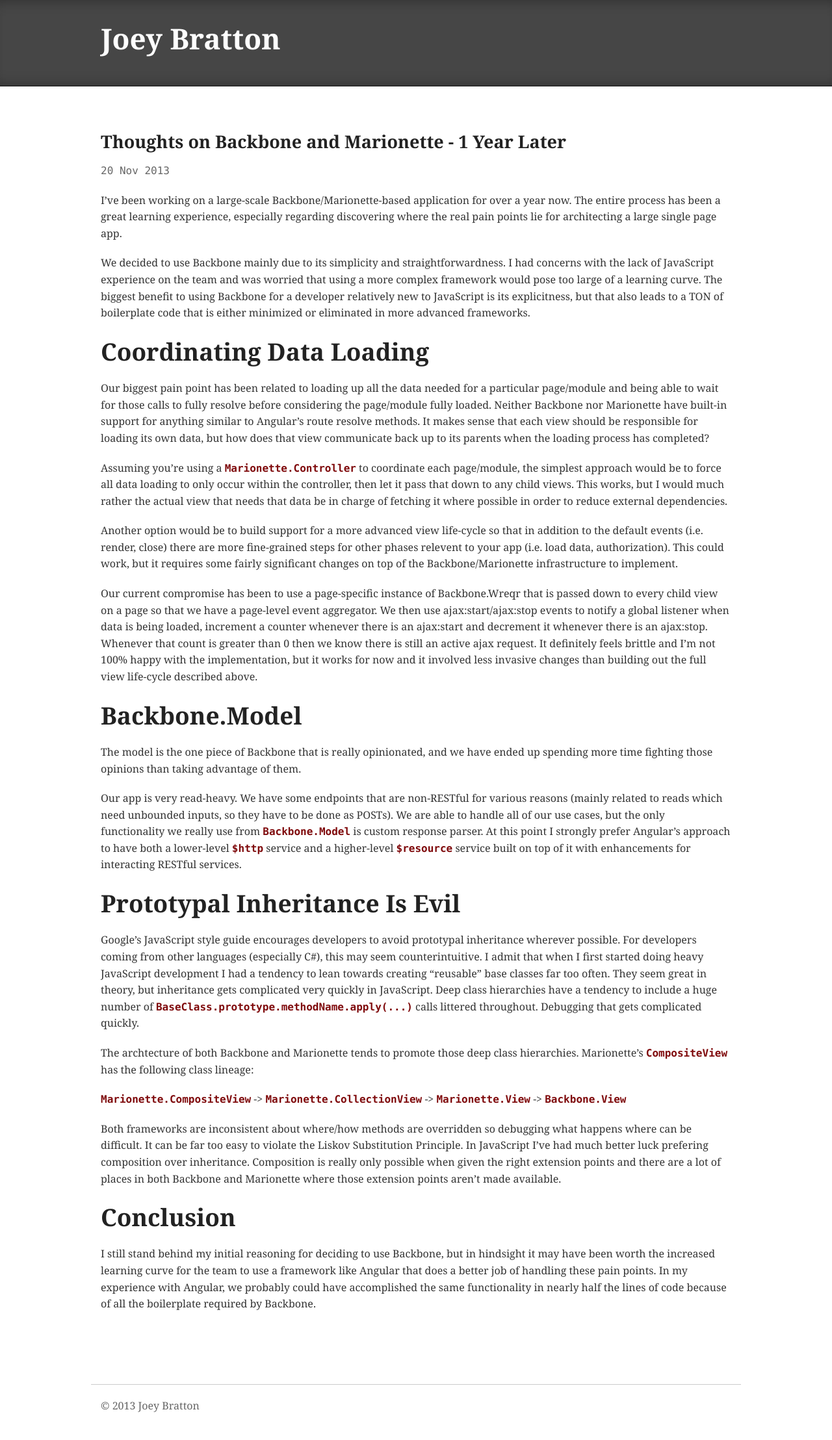
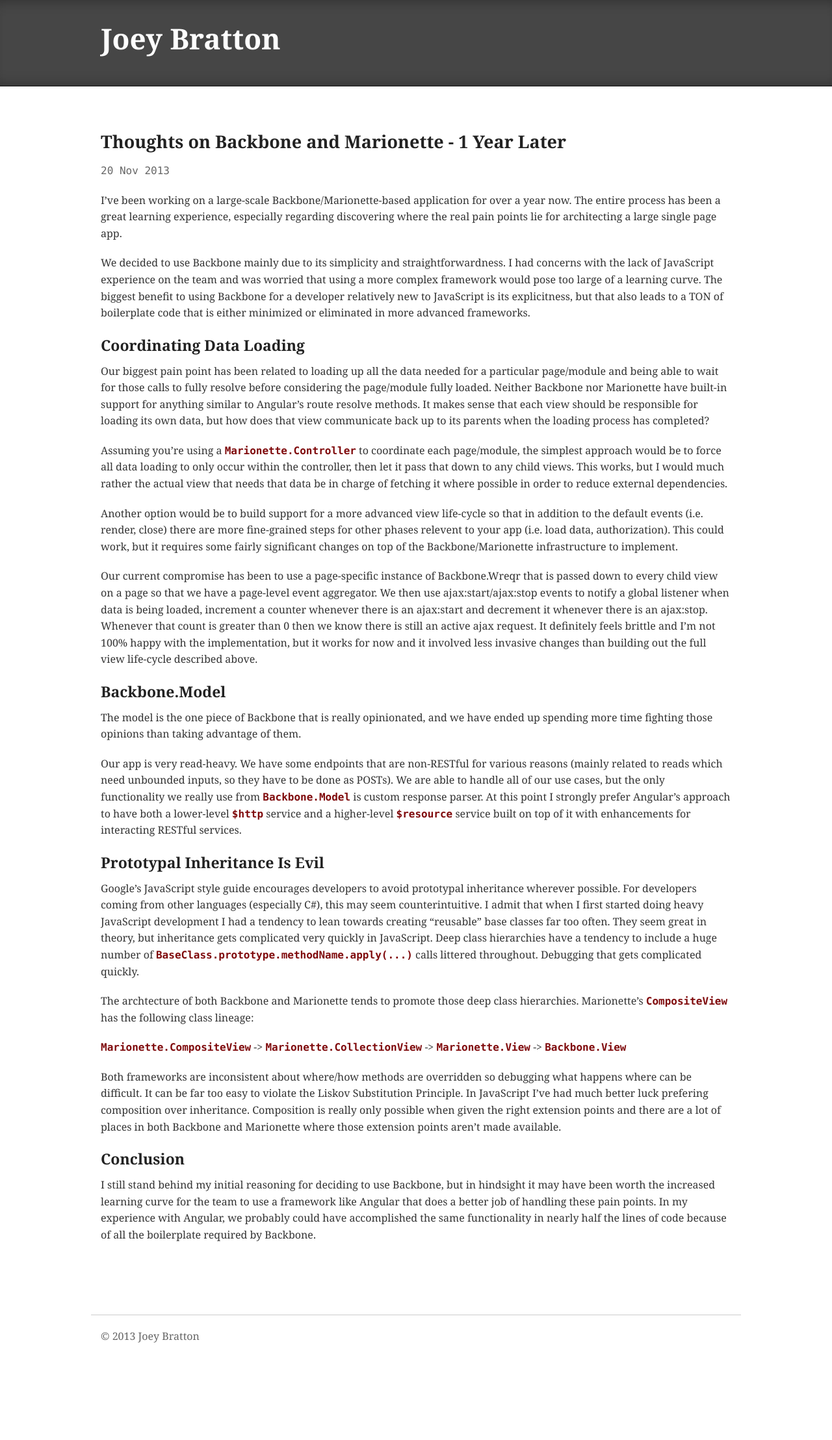
Before and after one commit to joeyb/joeyb.github.io, a Jekyll site: the page built from _posts/2013-11-20-thoughts-on-backbone-and-marionette-1-year-later.md, in a window 1280 px wide. Shown: the whole page at 65% size. Built offline with Jekyll 4.4.1, drawn with Linux system fonts in a browser that asks for light colours; after the commit the page ends 2110 px from its top, so only the background shows below that.

```diff
--- a/_posts/2013-11-20-thoughts-on-backbone-and-marionette-1-year-later.md
+++ b/_posts/2013-11-20-thoughts-on-backbone-and-marionette-1-year-later.md
@@ -14,7 +14,7 @@ framework would pose too large of a learning curve. The biggest benefit to using
 a developer relatively new to JavaScript is its explicitness, but that also leads to a TON of
 boilerplate code that is either minimized or eliminated in more advanced frameworks.
 
-## Coordinating Data Loading
+#### Coordinating Data Loading
 
 Our biggest pain point has been related to loading up all the data needed for a particular
 page/module and being able to wait for those calls to fully resolve before considering the
@@ -42,7 +42,7 @@ that count is greater than 0 then we know there is still an active ajax request.
 feels brittle and I'm not 100% happy with the implementation, but it works for now and it
 involved less invasive changes than building out the full view life-cycle described above.
 
-## Backbone.Model
+#### Backbone.Model
 
 The model is the one piece of Backbone that is really opinionated, and we have ended up spending
 more time fighting those opinions than taking advantage of them.
@@ -54,7 +54,7 @@ custom response parser. At this point I strongly prefer Angular's approach to ha
 lower-level `$http` service and a higher-level `$resource` service built on top of it with
 enhancements for interacting RESTful services.
 
-## Prototypal Inheritance Is Evil
+#### Prototypal Inheritance Is Evil
 
 Google's JavaScript style guide encourages developers to avoid prototypal inheritance wherever
 possible. For developers coming from other languages (especially C#), this may seem counterintuitive.
@@ -75,7 +75,7 @@ JavaScript I've had much better luck prefering composition over inheritance. Com
 only possible when given the right extension points and there are a lot of places in both Backbone
 and Marionette where those extension points aren't made available.
 
-## Conclusion
+#### Conclusion
 
 I still stand behind my initial reasoning for deciding to use Backbone, but in hindsight it may have
 been worth the increased learning curve for the team to use a framework like Angular that does a better
```
